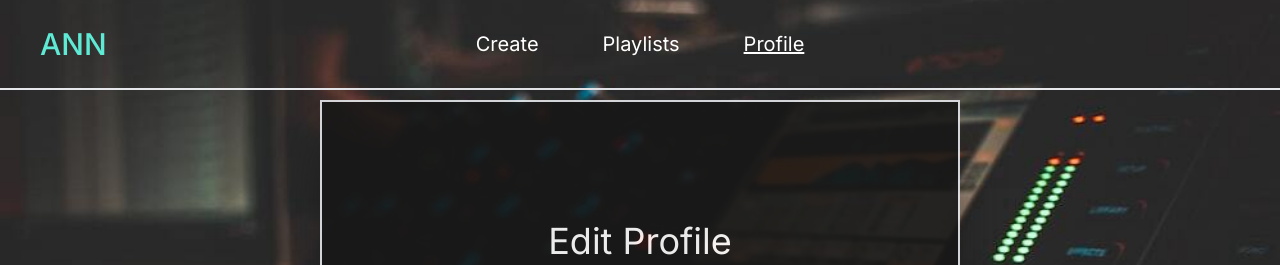
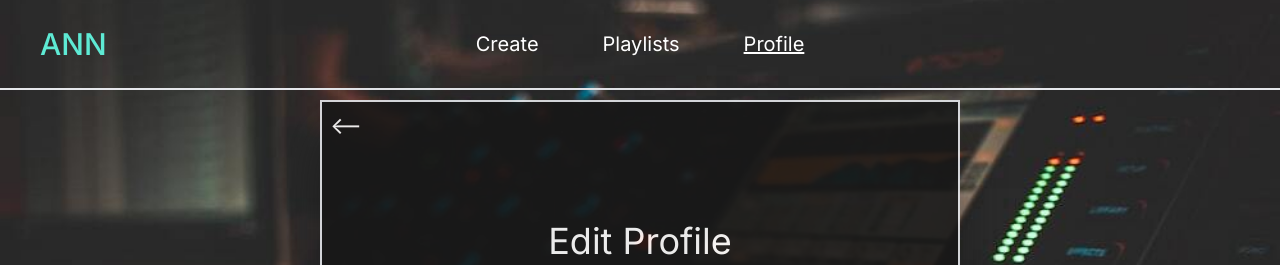
Before and after one commit to kengu7272/ANN, a Next.js app in the folder ann/: page /profile in a window 1280 px wide. Shown: the top 265 px of the page. Built offline with nearby package versions, Linux system fonts and the light colour scheme; sample sign-in values are in the browser's storage.

Commit message:
Added back buttons to home

```diff
--- a/ann/src/app/create/page.tsx
+++ b/ann/src/app/create/page.tsx
@@ -65,7 +65,8 @@ export default function Create() {
     return (
         <div className="bgImage flex justify-center items-center h-full w-full">
             <Navbar />
-                <div className="bg-neutral-900 border-2 flex h-1/2 justify-center items-center desktop:max-h-[600px] max-w-[900px] opacity-90 shadow-neutral-900 shadow-2xl w-[90%] laptop:w-1/2">
+                <div className="bg-neutral-900 relative border-2 flex h-1/2 justify-center items-center desktop:max-h-[600px] max-w-[900px] opacity-90 shadow-neutral-900 shadow-2xl w-[90%] laptop:w-1/2">
+                    <a href="/home" className='absolute top-2 left-2 text-lg laptop:text-2xl'>&lt;--</a>
                     <form onSubmit={handleSubmit} className="bg-transparent flex flex-col gap-[15%] h-[70%] tablet:h-4/5 items-center justify-center tablet:text-lg w-[95%]">
                         <label className="text-3xl tablet:text-4xl">Create a Playlist</label>
                         <input onChange={handleNameChange} required type="text" placeholder="Playlist Name" className="h-1/5 p-2 rounded-xl text-neutral-900 w-4/5"/>
--- a/ann/src/app/home/page.tsx
+++ b/ann/src/app/home/page.tsx
@@ -22,7 +22,7 @@ export default function Home() {
     return (
         <div className="bgImage h-full w-full flex justify-center items-center">
             <Navbar />
-            <main className="bg-neutral-900 border-2 flex h-4/5 justify-center items-center desktop:max-h-[600px] max-w-[900px] opacity-90 shadow-neutral-900 shadow-2xl w-[90%] laptop:w-1/2">
+            <main className="bg-neutral-900 border-2 flex h-3/4 justify-center items-center desktop:max-h-[600px] max-w-[900px] opacity-90 shadow-neutral-900 shadow-2xl w-[90%] laptop:w-1/2">
                 <form className="bg-transparent flex flex-col gap-8 h-[70%] tablet:h-4/5 items-center justify-center tablet:text-lg w-[95%]">
                     <label className="text-3xl tablet:text-4xl">Music Trivia</label>
                     <input required type="text" placeholder="Answer" className="h-[10%] p-2 rounded-xl text-neutral-900 w-4/5"/>
--- a/ann/src/app/login/register/page.tsx
+++ b/ann/src/app/login/register/page.tsx
@@ -94,7 +94,7 @@ export default function Register() {
   return (
     <div className="bgImage h-full w-full flex justify-center items-center">
       <main className="bg-neutral-900 border-2 flex h-4/5 justify-center items-center desktop:max-h-[600px] max-w-[900px] opacity-90 relative shadow-neutral-900 shadow-2xl w-[90%] laptop:w-1/2">
-        <a href="/login" className='absolute top-2 left-2 text-2xl'>&lt;--</a>
+        <a href="/login" className='absolute top-2 left-2 text-lg laptop:text-2xl'>&lt;--</a>
         <form className="bg-transparent flex flex-col gap-8 h-[70%] tablet:h-4/5 items-center justify-center tablet:text-lg w-[95%]" onSubmit={handleSubmit}>
           <label className="text-3xl tablet:text-4xl">Register</label>
           <input required type="text" placeholder="Username" className="h-[10%] p-2 rounded-xl text-neutral-900 w-4/5" value={formData.username} onChange={handleUsernameChange}/>
--- a/ann/src/app/profile/page.tsx
+++ b/ann/src/app/profile/page.tsx
@@ -155,7 +155,8 @@ export default function Register() {
     return (
         <div className="bgImage flex justify-center items-center h-full w-full">
             <Navbar />
-                <div className="bg-neutral-900 border-2 flex h-3/4 justify-center items-center desktop:max-h-[600px] max-w-[900px] opacity-90 shadow-neutral-900 shadow-2xl w-[90%] laptop:w-1/2">
+                <div className="bg-neutral-900 border-2 relative flex h-3/4 justify-center items-center desktop:max-h-[600px] max-w-[900px] opacity-90 shadow-neutral-900 shadow-2xl w-[90%] laptop:w-1/2">
+                  <a href="/home" className='absolute top-2 left-2 text-lg laptop:text-2xl'>&lt;--</a>
                     <form className="bg-transparent flex flex-col gap-8 h-[70%] tablet:h-4/5 items-center justify-center tablet:text-lg w-[95%]" onSubmit={handleSubmit}>
                         <label className="text-3xl tablet:text-4xl">Edit Profile</label>
                         <input required type="text" placeholder="Username" className="h-[10%] p-2 rounded-xl text-neutral-900 w-4/5" value={formData.username} onChange={handleUsernameChange}/>
```
